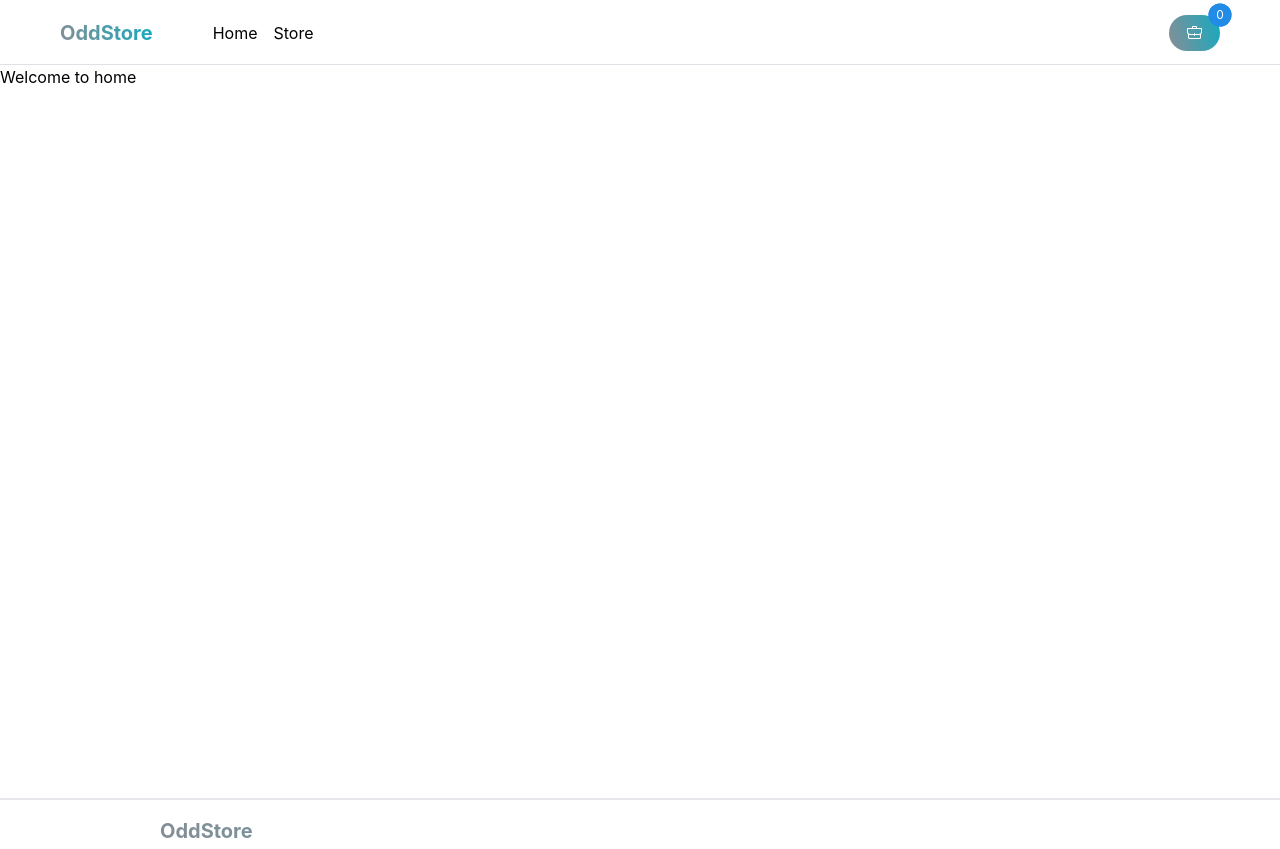
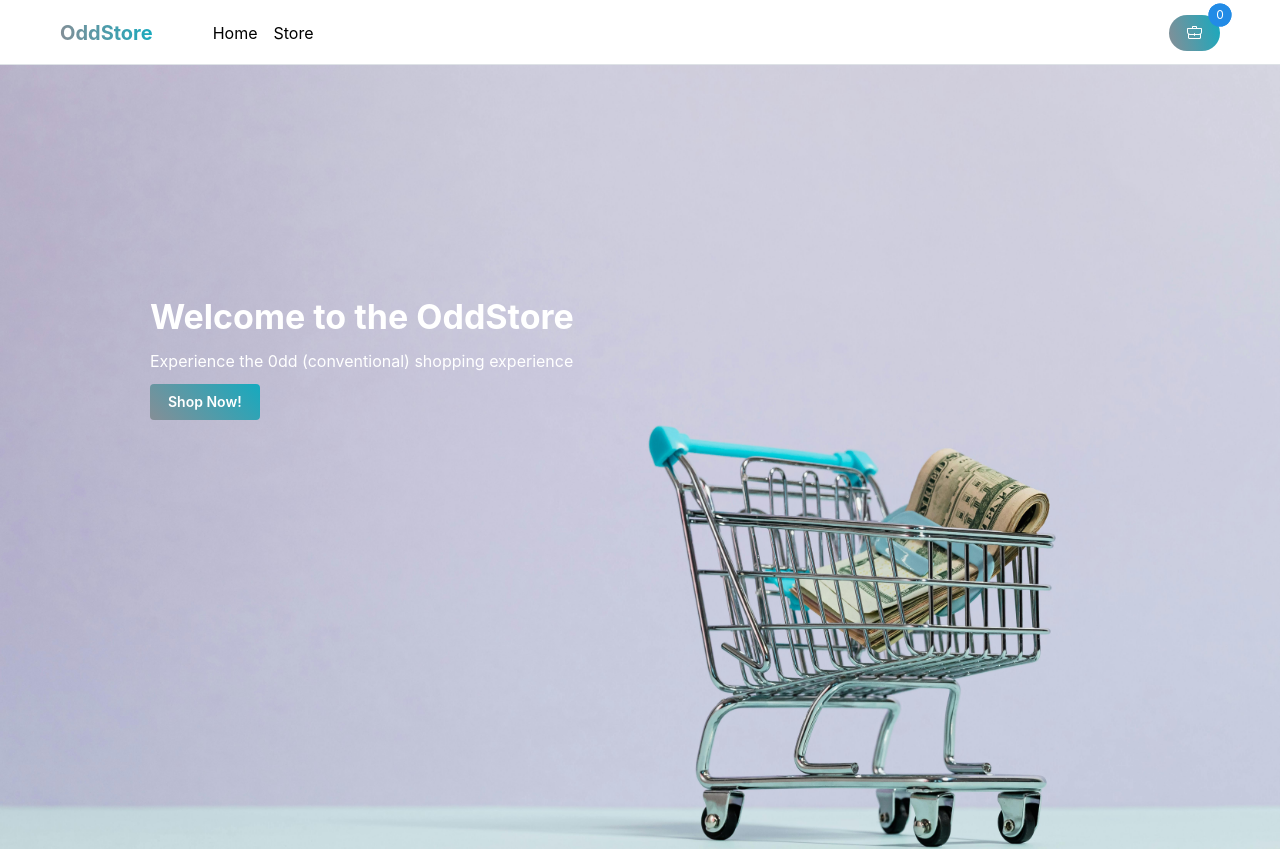
Before and after one commit to OdeeyuhLog/shopping-web-project, a React (Vite) app: page / in a window 1280 px wide. Shown: the top 849 px of the page. Built offline with nearby package versions, Linux system fonts and the light colour scheme.

Commit message:
Feat: Add Home page, footer and loading screen

```diff
--- a/src/components/Footer.tsx
+++ b/src/components/Footer.tsx
@@ -1,12 +1,4 @@
-import {
-	Anchor,
-	Button,
-	Container,
-	Group,
-	NavLink,
-	Stack,
-	Text,
-} from "@mantine/core";
+import { Anchor, Stack, Container, Group, Text } from "@mantine/core";
 import { IconBrandGithub } from "@tabler/icons-react";
 import { Link } from "@tanstack/react-router";
 
@@ -53,7 +45,7 @@ export const Footer = () => {
 							<Anchor c={"black"} href="https://github.com/OdeeyuhLog">
 								<Text className="flex gap-2 items-center" size="xs">
 									<IconBrandGithub size={12} />
-									<p>Developed by OdeeyuhLog</p>
+									Developed by OdeeyuhLog
 								</Text>
 							</Anchor>
 						</Group>
--- /dev/null
+++ b/src/components/HomePage.tsx
@@ -0,0 +1,44 @@
+import {
+	BackgroundImage,
+	Button,
+	Center,
+	Stack,
+	Text,
+	Title,
+} from "@mantine/core";
+import bgImage from "../../public/pexels-karolina-grabowska-5632371.jpg";
+import { Link } from "@tanstack/react-router";
+
+export const HomePage = () => {
+	return (
+		<BackgroundImage
+			src={bgImage}
+			style={{ minHeight: "100vh", width: "100%" }}
+		>
+			<Center
+				px={150}
+				py={230}
+				style={{
+					display: "flex",
+					justifyContent: "start",
+					alignContent: "center",
+					color: "white",
+					height: "100%",
+					width: "100%",
+				}}
+			>
+				<Stack gap={10}>
+					<Title>Welcome to the OddStore</Title>
+					<Text>Experience the 0dd (conventional) shopping experience</Text>
+					<Button
+						maw={"fit-content"}
+						variant="gradient"
+						gradient={{ from: "gray", to: "cyan" }}
+					>
+						<Link to="/items">Shop Now!</Link>
+					</Button>
+				</Stack>
+			</Center>
+		</BackgroundImage>
+	);
+};
--- /dev/null
+++ b/src/components/LoadingScreen.tsx
@@ -0,0 +1,3 @@
+export const LoadingScreen = () => {
+	return <div> Loading...</div>;
+};
--- a/src/components/StoreItemsList.tsx
+++ b/src/components/StoreItemsList.tsx
@@ -13,6 +13,7 @@ import {
 import { Link, useLoaderData } from "@tanstack/react-router";
 import { SortControls } from "./SortControls";
 import { useState } from "react";
+import { LoadingScreen } from "./LoadingScreen";
 
 export type SortOption = "title" | "price" | "rating" | "category";
 
@@ -20,6 +21,10 @@ export const StoreItemsList = () => {
 	const { categories, items } = useLoaderData({ from: "/items/" });
 	const [sortOption, setSortOption] = useState<SortOption>();
 	const [selectedCategory, setSelectedCategory] = useState<string | null>(null);
+
+	if (!items) {
+		return <LoadingScreen />;
+	}
 
 	const filteredAndSortedItems = [...items]
 		.filter(
--- a/src/routes/index.lazy.tsx
+++ b/src/routes/index.lazy.tsx
@@ -1,13 +1,6 @@
 import { createLazyFileRoute } from "@tanstack/react-router";
+import { HomePage } from "../components/HomePage";
 
 export const Route = createLazyFileRoute("/")({
-	component: Index,
+	component: HomePage,
 });
-
-function Index() {
-	return (
-		<div>
-			<h3>Welcome to home</h3>
-		</div>
-	);
-}
```
Also changed, not shown: public/pexels-karolina-grabowska-5632371.jpg (added).
